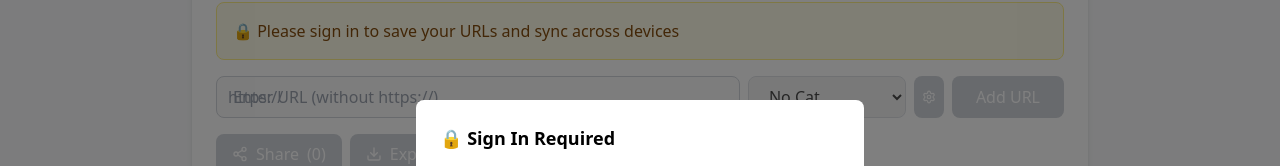
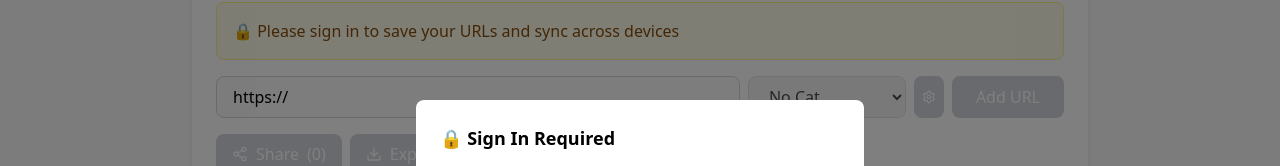
Before and after one commit to dnatisdale/my-url-manager, a React (Create React App) app: page / in a window 1280 px wide. Shown: the part 118-284 px from the top of the page. Built offline with nearby package versions, Linux system fonts and the light colour scheme.

Commit message:
Updates
Updates

```diff
--- a/src/App.js
+++ b/src/App.js
@@ -793,20 +793,15 @@ function App() {
           )}
 
           <div className="flex flex-col sm:flex-row gap-2 mb-4">
-            <div className="flex-1 relative">
-              <span className="absolute left-3 top-1/2 transform -translate-y-1/2 text-gray-400 pointer-events-none">
-                https://
-              </span>
-              <input
-                type="text"
-                value={inputUrl.replace('https://', '')}
-                onChange={e => setInputUrl('https://' + e.target.value.replace(/^https?:\/\//, ''))}
-                onKeyPress={handleKeyPress}
-                placeholder="Enter URL (without https://)"
-                className="w-full pl-16 pr-3 py-2 md:px-4 md:py-2 border border-gray-300 rounded-lg focus:outline-none focus:ring-2 focus:ring-blue-500"
-                disabled={!user}
-              />
-            </div>
+            <input
+              type="text"
+              value={inputUrl}
+              onChange={e => setInputUrl(e.target.value)}
+              onKeyPress={handleKeyPress}
+              placeholder="Enter URL..."
+              className="flex-1 px-3 py-2 md:px-4 md:py-2 border border-gray-300 rounded-lg focus:outline-none focus:ring-2 focus:ring-blue-500"
+              disabled={!user}
+            />
             <div className="flex gap-2">
               <select
                 value={selectedCategory}
```
Also changed, not shown: favicon.io.png (renamed from favicon-32x32.png), public/ Simple Auth Modal Component (Mandatory).png (added).
